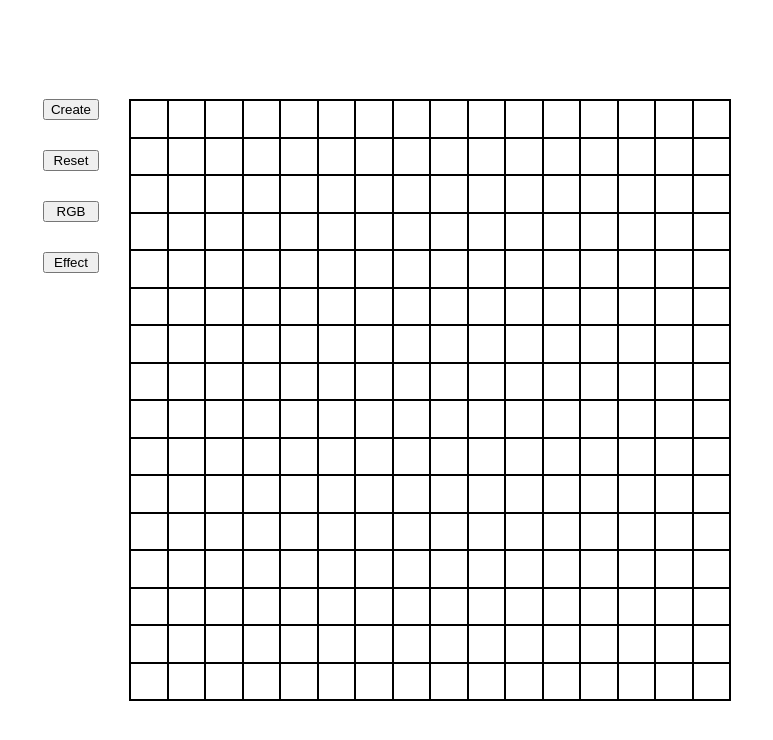
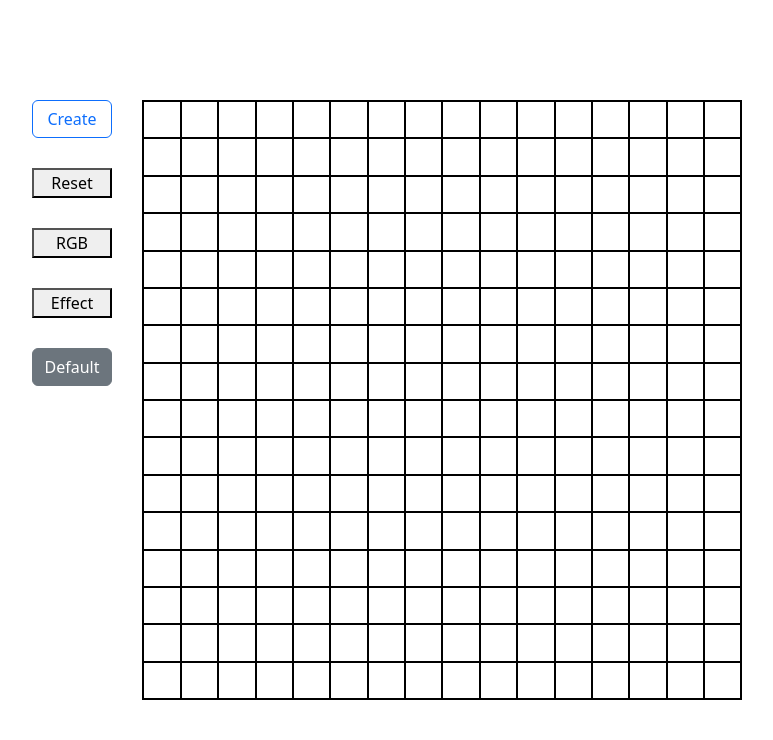
Before and after one commit to batuyazici/odin-etch-a-sketch, a plain HTML site: page index.html in a window 1280 px wide. Shown: the whole page, without its empty margins (253-1026 px from the left). Drawn offline with nearby package versions, Linux system fonts and the light colour scheme.

Commit message:
Improve UI

```diff
--- a/index.html
+++ b/index.html
@@ -5,22 +5,26 @@
     <meta charset="UTF-8">
     <meta name="viewport" content="width=device-width, initial-scale=1.0">
     <link rel="stylesheet" href="./style.css">
-    <title>Document</title>
+    <link href="https://cdn.jsdelivr.net/npm/bootstrap@5.3.1/dist/css/bootstrap.min.css" rel="stylesheet" integrity="sha384-4bw+/aepP/YC94hEpVNVgiZdgIC5+VKNBQNGCHeKRQN+PtmoHDEXuppvnDJzQIu9" crossorigin="anonymous">
+    <title>Etch a Sketch</title>
 </head>
 
 <body>
     <div class="main-container">
         <nav>
-            <button id="input-button">Create</button>
+            <button class="btn btn-outline-primary" id="input-button">Create</button>
             <button id="reset-button">Reset</button>
             <button id="rgb-button">RGB</button>
             <button id="effect-button">Effect</button>
+            <button class="btn btn-secondary" id="default-button">Default</button>
         </nav>
         <div class="grid-container">
         </div>
 
     </div>
     <script src="./index.js" defer></script>
+    <script src="https://cdn.jsdelivr.net/npm/bootstrap@5.3.1/dist/js/bootstrap.bundle.min.js" integrity="sha384-HwwvtgBNo3bZJJLYd8oVXjrBZt8cqVSpeBNS5n7C8IVInixGAoxmnlMuBnhbgrkm" crossorigin="anonymous"></script>
+
 </body>
 
 </html>
--- a/style.css
+++ b/style.css
@@ -1,3 +1,6 @@
+* {
+  caret-color: transparent;
+}
 body {
   margin: 0; /* Reset default body margin */
   display: flex;
@@ -5,6 +8,7 @@ body {
   align-items: center; /* Vertically center the main container */
   height: 100vh; /* Set the body height to full viewport height */
 }
+
 
 nav {
   height: 300px;
@@ -14,18 +18,22 @@ nav {
   gap: 30px;
 }
 
+button{
+  cursor:pointer;
+}
+
 .main-container {
   display: flex;
   gap: 30px;
 }
 
 .grid-container {
-    display: inline-grid;
-    width:600px;
-    height: 600px;
-    border:1px solid black;
+  display: inline-grid;
+  width: 600px;
+  height: 600px;
+  border: 1px solid black;
 }
 
 .grid-container > * {
-    border: 1px solid black;
+  border: 1px solid black;
 }
```
